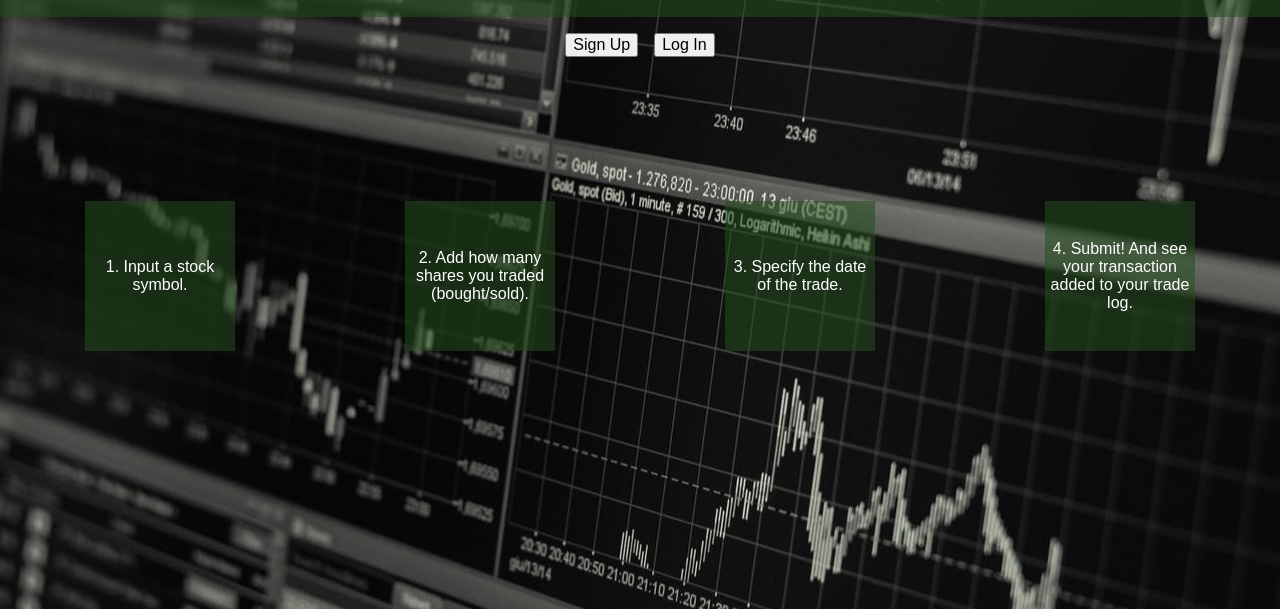
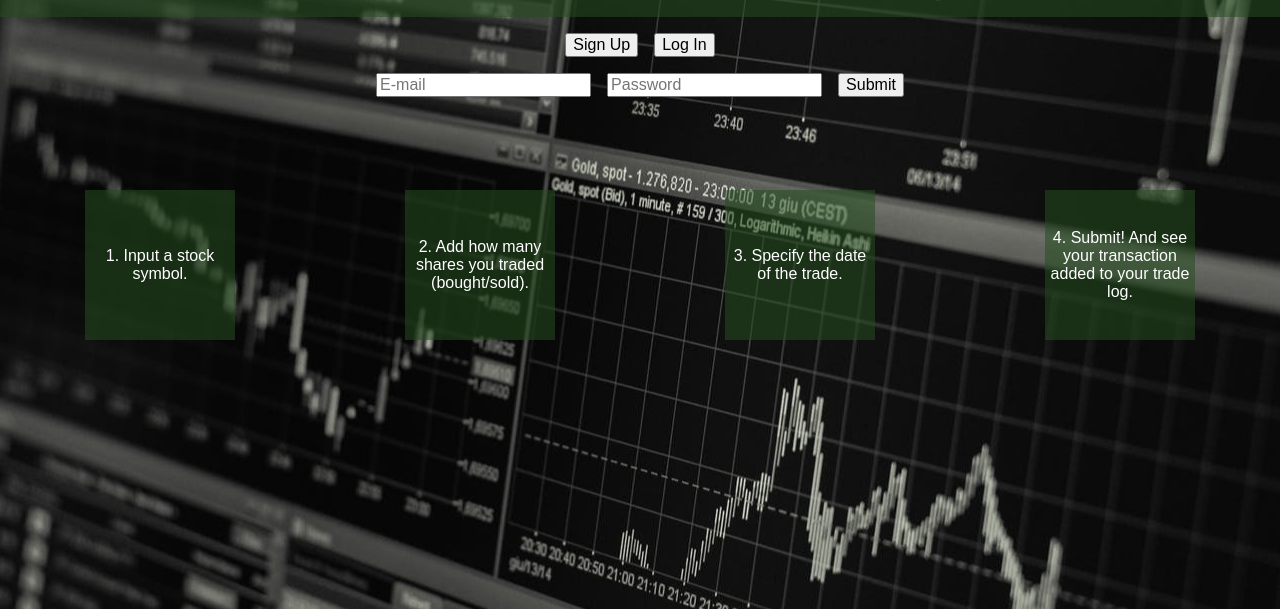
Before and after one commit to sofia-aguirre/stock-tracker, a website: page views/landing.html in a window 1280 px wide. Shown: the part 191-800 px from the top of the page. Drawn offline with nearby package versions, Linux system fonts and the light colour scheme; files whose address does not match are found by name.

Commit message:
made static signup/login form

```diff
--- a/public/styles/landingStyles.css
+++ b/public/styles/landingStyles.css
@@ -18,7 +18,7 @@ h1, h2, .instructions {
     text-align: center;
 }
 
-#btn-wrapper {
+#btn-wrapper, form {
     display: flex;
     flex-direction: row;
     flex-wrap: wrap;
@@ -26,7 +26,7 @@ h1, h2, .instructions {
     margin-top: 16px;
 }
 
-#signup-button {
+#signup-button, #email-input, #password-input {
     margin-right: 16px;
 }
 
@@ -35,7 +35,7 @@ h1, h2, .instructions {
     flex-direction: row;
     flex-wrap: wrap;
     justify-content: space-around;
-    margin-top: 10%;
+    margin-top: 6%;
 }
 
 .instructions {
--- a/views/landing.html
+++ b/views/landing.html
@@ -27,6 +27,13 @@
         <button class="btn" id="signup-button" type="button">Sign Up</button>
         <button class="btn" id="login-button" type="button">Log In</button>
     </div>
+    <div class="hidden" id="form-wrapper">
+        <form>
+            <input id="email-input" type="email" placeholder="E-mail">
+            <input id="password-input" type="password" placeholder="Password">
+            <button id="submit-button" type="submit">Submit</button>
+        </form>
+    </div>
     <div id="card-wrapper">
         <div class="instructions" id="card1">
             <p>1. Input a stock symbol.</p>
```
